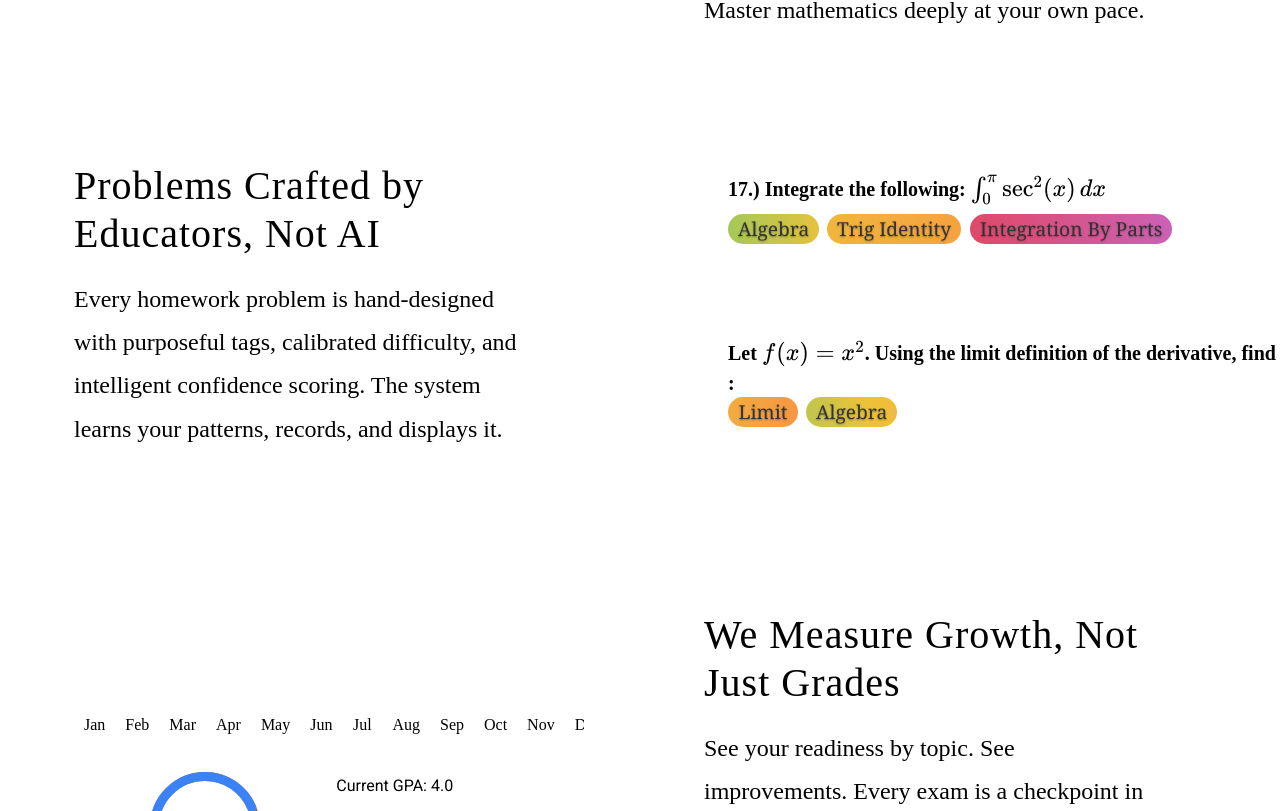
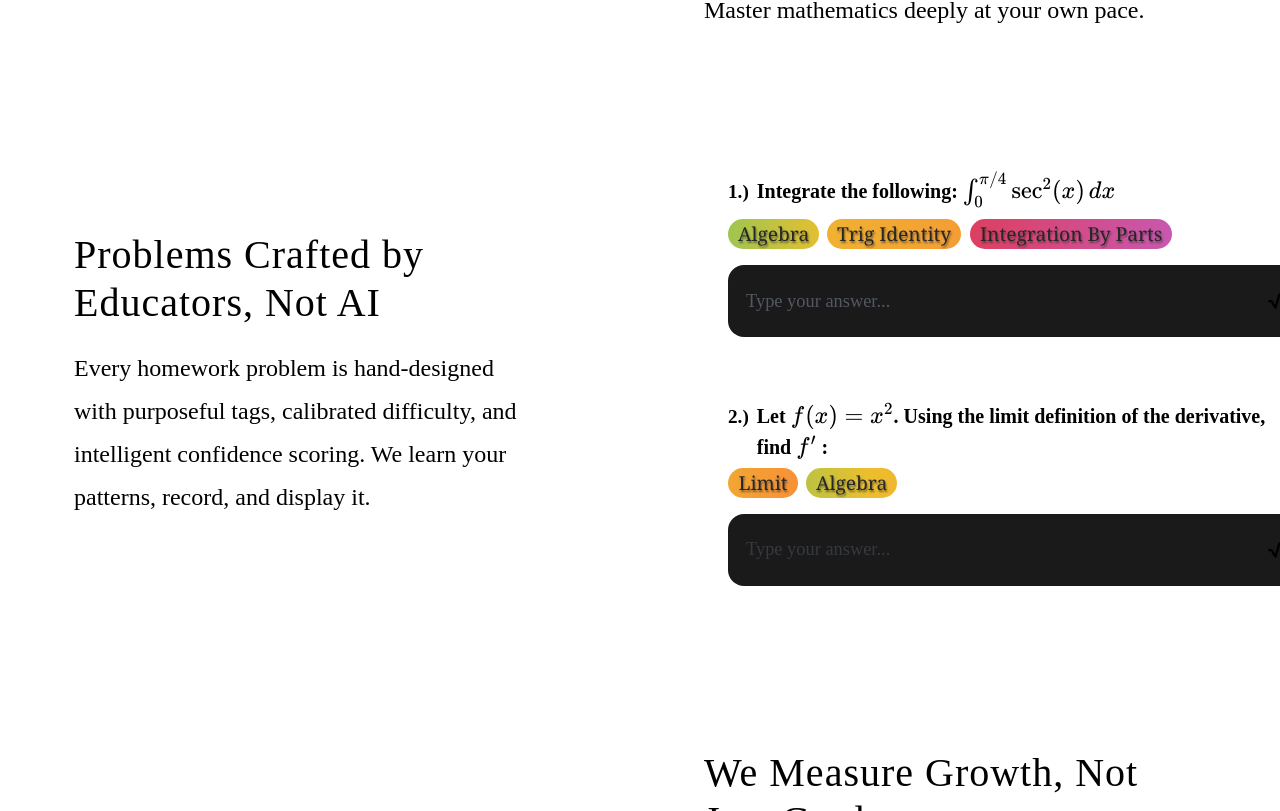
Before and after one commit to dragiev1/CalcMadeEasy, a React (Vite) app in the folder client/: page / in a window 1280 px wide. Shown: the part 1589-2400 px from the top of the page. Built offline with nearby package versions, Linux system fonts and the light colour scheme; the HTML template or start-up script is replaced by a standard one.

Commit message:
feat: button icon logic based on user submission and correctness

```diff
--- /dev/null
+++ b/client/src/components/AnswerInput.tsx
@@ -0,0 +1,111 @@
+import React, { useState, type KeyboardEvent, useCallback } from 'react';
+import { FontAwesomeIcon } from '@fortawesome/react-fontawesome';
+import {
+  faCheck,
+  faArrowRightToBracket,
+  faSquareRootVariable, // LaTeX symbol icon
+  faX,
+  faSpinner
+} from '@fortawesome/free-solid-svg-icons';
+import '../css/AnswerInput.css';
+
+export interface AnswerInputProps {
+  value: string;
+  onChange: (value: string) => void;
+  onSubmit: () => void;
+  placeholder?: string;
+  disabled?: boolean;
+  className?: string;
+  'aria-label'?: string;
+  onLaTeXMenuOpen?: () => void; // Callback for LaTeX menu
+  evaluationStatus?: 'idle' | 'checking' | 'correct' | 'incorrect'
+}
+
+const AnswerInput: React.FC<AnswerInputProps> = ({
+  value,
+  onChange,
+  onSubmit,
+  placeholder = 'Type your answer...',
+  disabled = false,
+  className = '',
+  'aria-label': ariaLabel = 'Math answer input',
+  onLaTeXMenuOpen,
+  evaluationStatus = 'idle',
+}) => {
+  const [isFocused, setIsFocused] = useState(false);
+
+  const handleKeyDown = useCallback(
+    (e: KeyboardEvent<HTMLInputElement>) => {
+      if (e.key === 'Enter' && !e.shiftKey) {
+        e.preventDefault();
+        if (value.trim() && !disabled) onSubmit();
+      }
+    },
+    [value, disabled, onSubmit]
+  );
+
+  const hasValue = value.trim().length > 0;
+  const isSubmitted = evaluationStatus === 'correct' || evaluationStatus === 'incorrect';
+
+  const getButtonState  = () => {
+    if(evaluationStatus === 'checking') return { className: 'checking', icon: faSpinner, label: 'Checking...'};
+    if(evaluationStatus === 'correct') return { className: 'correct', icon: faCheck, label: 'Checking...'};
+    if(evaluationStatus === 'incorrect') return { className: 'incorrect', icon: faX, label: 'Checking...'};
+    if(evaluationStatus === 'idle') return { className: 'idle', icon: faArrowRightToBracket, label: 'Checking...'};
+  }
+
+  return (
+    <div className={`answer-input-wrapper ${className}`}>
+      <div className={`answer-input-container ${isFocused ? 'focused' : ''} ${hasValue ? 'has-value' : ''}`}>
+
+
+        {/* Input Field */}
+        <input
+          type="text"
+          value={value}
+          onChange={(e) => onChange(e.target.value)}
+          onKeyDown={handleKeyDown}
+          onFocus={() => setIsFocused(true)}
+          onBlur={() => setIsFocused(false)}
+          placeholder={placeholder}
+          disabled={disabled}
+          className="answer-input-field"
+          aria-label={ariaLabel}
+          autoComplete="off"
+        />
+
+        <button
+          type="button"
+          className="input-action-btn latex-btn"
+          onClick={onLaTeXMenuOpen}
+          aria-label="Insert LaTeX symbol"
+          title="LaTeX Symbols"
+        >
+          <FontAwesomeIcon icon={faSquareRootVariable} />
+        </button>
+
+        {/* Actions */}
+        <div className="input-right-actions">
+
+
+          {/* Submit Button */}
+          <button
+            type="button"
+            onClick={onSubmit}
+            disabled={disabled || !value.trim()}
+            className={`submit-btn ${disabled || !value.trim() ? 'disabled' : 'active'}`}
+            aria-label={hasValue ? "Submit answer" : "Answer complete"}
+          >
+            <FontAwesomeIcon
+              className={`submit-icon`}
+              icon={disabled || !value.trim() ? faArrowRightToBracket : faCheck}
+            />
+          </button>
+
+        </div>
+      </div>
+    </div>
+  );
+};
+
+export default AnswerInput;
--- a/client/src/components/LearnMoreSection.tsx
+++ b/client/src/components/LearnMoreSection.tsx
@@ -45,9 +45,8 @@ const LearnMoreSection = () => {
   const mockProblems: ProblemProps[] = [
     {
       question: <>
-                  17.{")"}
                   {""} Integrate the following:{" "}
-                  <Latex>{"\\int_0^{\\pi} \\sec^2(x)\\,dx"}</Latex>
+                  <Latex>{"\\int_0^{\\pi/4} \\sec^2(x)\\,dx"}</Latex>
                 </>,
       solved: false,
       tags: [
@@ -129,8 +128,8 @@ const LearnMoreSection = () => {
 
             <div className="explanation-body">
               Every homework problem is hand-designed with purposeful tags,
-              calibrated difficulty, and intelligent confidence scoring. The
-              system learns your patterns, records, and displays it.
+              calibrated difficulty, and intelligent confidence scoring. We
+              learn your patterns, record, and display it.
             </div>
           </div>
           <div className="demo">
@@ -138,6 +137,7 @@ const LearnMoreSection = () => {
               <QuestionCard
                 key={index}
                 question={problem.question}
+                position={index + 1}
                 solved={problem.solved}
                 confidenceScore={problem.confidenceScore}
                 tags={problem.tags}
--- a/client/src/components/QuestionCard.tsx
+++ b/client/src/components/QuestionCard.tsx
@@ -2,27 +2,47 @@ import "../css/QuestionCard.css";
 import TagComponent from "../components/TagComponent";
 import type { ProblemProps } from "../types/Problem";
 import RadialGraph from "./RadialGraph";
+import AnswerInput from "./AnswerInput";
+import { useState } from "react";
 
 const ProblemCard: React.FC<ProblemProps> = ({
   question,
+  position,
   confidenceScore = 95,
   showQuestion = true,
   solved = false,
   tags = [], // Default to empty array.
 }) => {
 
+  const [userAnswer, setUserAnswer] = useState('');
+  const [isSubmitting, setIsSubmitting] = useState(false);
+
+  const handleSubmit = () => {
+    if(!userAnswer.trim() || isSubmitting) return;
+    setIsSubmitting(true);
+
+    console.log('Checking answer:' , userAnswer);
+
+    setTimeout(() => {
+      setIsSubmitting(false);
+      setUserAnswer('');
+    }, 800);
+  };
+
   return (
     <>
       <div className="card-container">
         <div className="card-header">
-          <div className="question">
-            {/* Question */}
-            {showQuestion && question}
+          <div className="question-wrapper">
+            <span className="question-number">{position}.{")"}</span>
+            <div className="question-text">
+              {/* Question */}
+              {showQuestion && question}
+            </div>
           </div>
           <div className="">
             {/* Confidence Score */}
-            <RadialGraph value={confidenceScore} size={50} strokeWidth={5} secondaryColor={`var(--txt-secondary)`}/>
-            {/* {confidenceScore !== undefined && <span>{confidenceScore}</span>} */}
+            <RadialGraph value={confidenceScore} className="confidence-score" size={50} strokeWidth={5} secondaryColor={"gray"}/>
           </div>
         </div>
         <div className="card-tags">
@@ -36,9 +56,13 @@ const ProblemCard: React.FC<ProblemProps> = ({
           ))}
         </div>
 
-        <div className="card-input">
-
-        </div>
+        <AnswerInput
+          value={userAnswer}
+          onChange={setUserAnswer}
+          onSubmit={handleSubmit}
+          disabled={isSubmitting || solved}
+          aria-label={`Answer for: ${question}`}
+        />
       </div>
     </>
   );
--- /dev/null
+++ b/client/src/css/AnswerInput.css
@@ -0,0 +1,170 @@
+:root {
+  --input-bg: #1a1a1a;
+  --input-bg-focused: #252525;
+  --input-text: #ffffff;
+  --input-placeholder: #6b7280;
+  --input-action-bg: #2a2a2a;
+  --input-action-hover: #333333;
+  --submit-active: #f97316;
+  --submit-active-hover: #ea580c;
+  --submit-disabled: #374151;
+}
+
+.answer-input-wrapper {
+  width: 100%;
+  margin-top: 1rem;
+}
+
+.answer-input-container {
+  display: flex;
+  align-items: center;
+  gap: 0.5rem;
+  background: var(--input-bg);
+  border-radius: 16px;
+  padding: 0.75rem 1rem;
+  transition: all 0.2s ease;
+  border: 2px solid transparent;
+}
+
+.answer-input-container.focused {
+  background: var(--input-bg);
+  box-shadow: 0 0 1px 2px var(--txt-secondary);
+}
+
+.answer-input-container.has-value {
+  background: var(--input-bg);
+}
+
+.answer-input-field {
+  flex: 1;
+  background: transparent;
+  border: none;
+  outline: none;
+  color: var(--txt-primary);
+  font-size: 1.15rem;
+  font-family: inherit;
+  padding: 0.25rem 0;
+  min-width: 0;
+}
+
+.answer-input-field::placeholder {
+  color: #6b7280;
+  opacity: 0.7;
+}
+
+.answer-input-field:disabled {
+  opacity: 0.5;
+  cursor: default;
+}
+
+.input-right-actions {
+  display: flex;
+  align-items: center;
+  gap: 0.5rem;
+}
+
+.input-action-btn {
+  display: inline-flex;
+  align-items: center;
+  justify-content: center;
+  gap: 0.375rem;
+  background: #2a2a2a;
+  border: none;
+  border-radius: 12px;
+  padding: 0.5rem 0.875rem;
+  color: #9ca3af;
+  font-size: 0.875rem;
+  cursor: pointer;
+  transition: all 0.2s ease;
+  white-space: nowrap;
+}
+
+.input-action-btn:hover {
+  background: #333333;
+  color: #ffffff;
+}
+
+.input-action-btn:active {
+  transform: scale(0.95);
+}
+
+/* LaTeX Button */
+.latex-btn {
+  background: var(--bg-primary);
+  color: var(--txt-primary);
+  width: 40px;
+  height: 40px;
+  padding: 0;
+  border-radius: 10px;
+  font-size: 1.125rem;
+}
+
+.latex-btn:hover {
+  background: var(--bg-secondary);
+  color: var(--accent-primary);
+}
+
+.submit-btn {
+  width: 44px;
+  height: 44px;
+  border-radius: 50%;
+  border: none;
+  display: flex;
+  align-items: center;
+  justify-content: center;
+  cursor: pointer;
+  transition: all 0.2s ease;
+  flex-shrink: 0;
+}
+
+.submit-btn.active {
+  background: var(--accent-primary);
+  color: var(--txt-primary);
+}
+
+.submit-btn.active:hover {
+  background: var(--accent-secondary);
+  transform: scale(1.05);
+  box-shadow: 0 0 12px rgba(5, 5, 5, 0.5);
+}
+
+.submit-btn.active:active {
+  transform: scale(0.95);
+}
+
+.submit-btn.disabled {
+  background: #374151;
+  color: #6b7280;
+  cursor: default;
+}
+
+.submit-icon {
+  font-size: 1.125rem;
+  transition: transform 0.2s ease;
+}
+
+.submit-btn.active:hover .submit-icon {
+  transform: scale(1.1);
+}
+
+
+@media (max-width: 640px) {
+  .tools-label {
+    display: none; /* Hide "Tools" text on mobile */
+  }
+
+  .input-action-btn {
+    padding: 0.5rem;
+  }
+
+  .latex-btn,
+  .mic-btn {
+    width: 36px;
+    height: 36px;
+  }
+
+  .submit-btn {
+    width: 40px;
+    height: 40px;
+  }
+}
--- a/client/src/css/QuestionCard.css
+++ b/client/src/css/QuestionCard.css
@@ -8,7 +8,6 @@
   display: flex;
   flex-direction: column;
   align-items: flex-start;
-  border: 1px solid var(--accent-primary);
 }
 
 .card-header {
@@ -23,7 +22,11 @@
   flex-wrap: wrap;
 }
 
-.question {
+.confidence-score {
+  transform: translateY(17px) translateX(-5px)
+}
+
+.question-text {
   color: var(--txt-primary);
   font-size: 1.25rem;
   font-weight: 600;
@@ -31,3 +34,31 @@
   line-height: 1.4;
   text-align: left;
 }
+
+.question-wrapper {
+  display: flex;
+  align-items: baseline;
+  gap: 0.5rem;
+  min-width: 0;
+  flex: 1;
+}
+
+.question-number {
+  flex-shrink: 0;
+  font-weight: 600;
+  color: var(--accent-primary);
+  font-size: 1.2rem;
+  min-width: 0;
+  text-align: right;
+}
+
+.question-text.multiline {
+  white-space: normal;
+  display: -webkit-box;
+  -webkit-box-orient: vertical;
+  overflow: hidden;
+}
+
+.card-header .radial-graph {
+  flex-shrink: 0;
+}
--- a/client/src/css/Tag.css
+++ b/client/src/css/Tag.css
@@ -10,15 +10,16 @@
   display: inline-flex;
   margin: auto;
   margin-right: 0.5rem;
+  margin-top: 0.3rem;
   justify-content: center;
   align-items: center;
-  opacity: 0.8;
+  opacity: 0.85;
   border-radius: 100px;
   font-size: 1.2rem;
   font-weight: 500;
   font-family: Cambria, Cochin, Georgia, Times, 'Times New Roman', serif;
   transition:  0.2s ease-in-out;
-  cursor: default;
+  cursor: pointer;
   min-width: 50px;
   min-height: 20px;
   padding: 5px 10px 5px 10px;
@@ -41,7 +42,7 @@
 
 .tag-name {
   color: var(--txt-primary);
-  text-shadow: 0 1px 2px rgb(0, 0, 0, 0.5);
+  text-shadow: 1px 2px 2px rgb(0, 0, 0, 0.6);
   white-space: nowrap;
   display: inline-block;
   line-height: 1;
@@ -50,7 +51,7 @@
 
 .tag-container:hover {
   opacity: 1;
-  transform: scale(1.05) translateZ(0);
+  transform: translateZ(0);
 }
 
 @media (prefers-reduced-motion: reduce) {
--- a/client/src/types/Problem.tsx
+++ b/client/src/types/Problem.tsx
@@ -2,6 +2,7 @@ import type { TagProps } from "./Tag";
 
 export interface ProblemProps {
   question: React.ReactNode;
+  position?: number;
   confidenceScore?: number;
   showQuestion?: boolean;
   solved: boolean;
```
